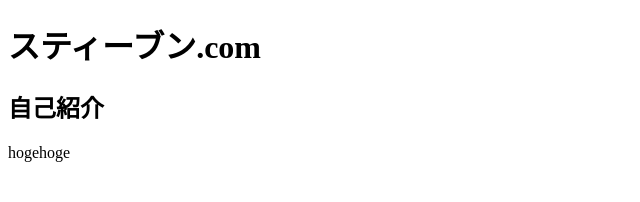
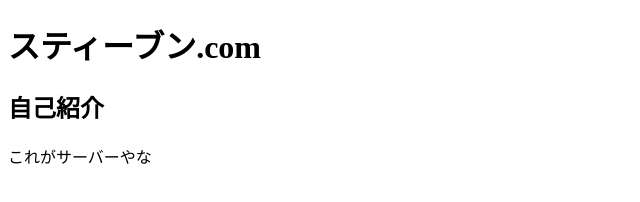
Before and after one commit to Stephen-LiuHan/Stephen-LiuHan.github.io, a plain HTML site: page index.html in a window 1280 px wide. Shown: the full height of the page, 0-640 px from the left. Drawn offline with Linux system fonts and the light colour scheme.

Commit message:
Update index.html

```diff
--- a/index.html
+++ b/index.html
@@ -7,6 +7,6 @@
 <body>
     <h1>スティーブン.com</h1>
     <h2>自己紹介</h2>
-    <p>hogehoge</p>
+    <p>これがサーバーやな</p>
 </body>
 </html>
```
